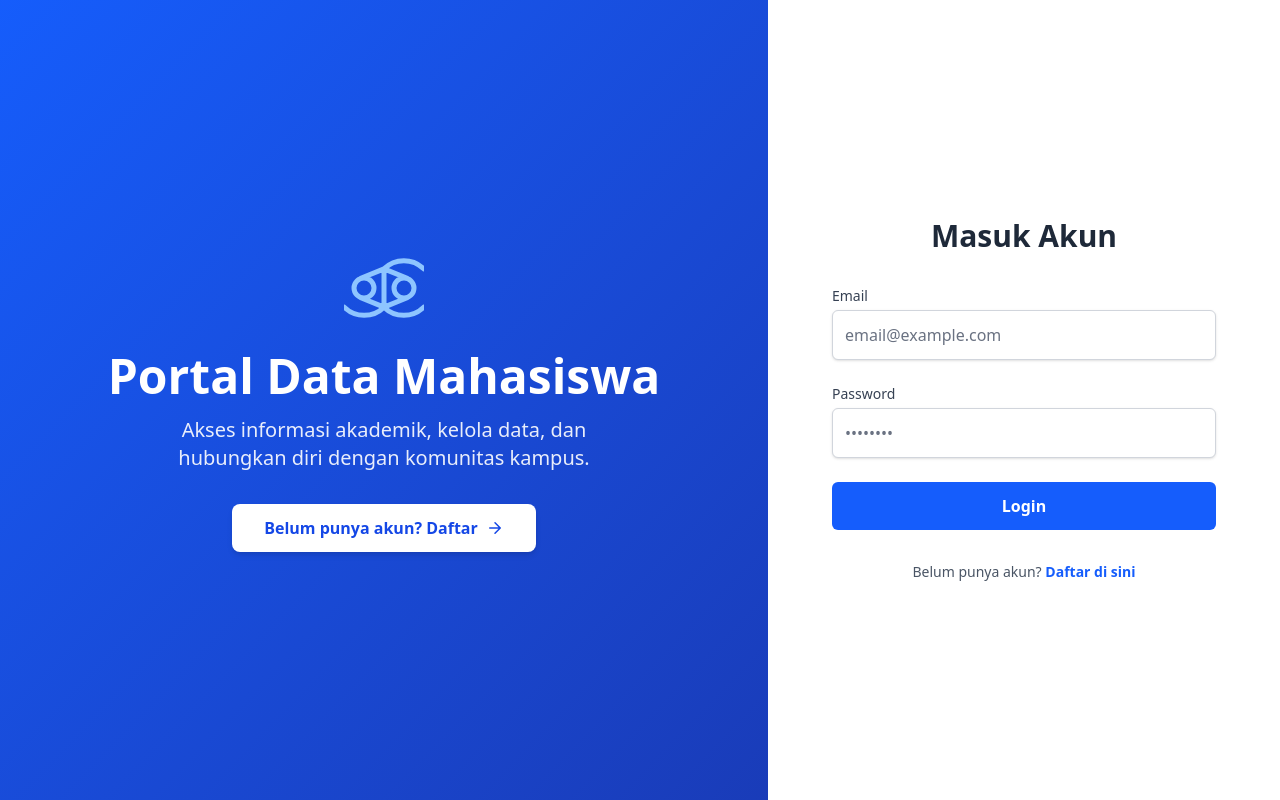
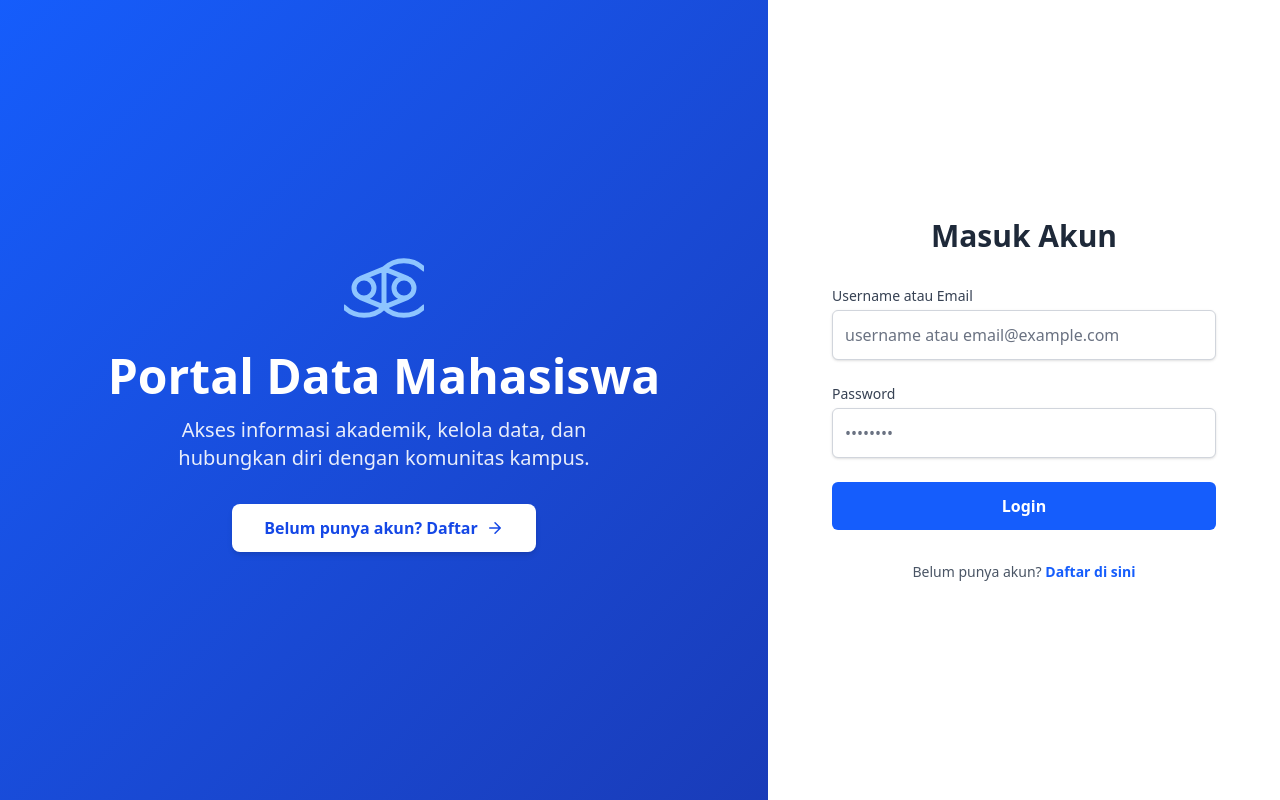
Before and after one commit to 2382034/Fe-Coba-Coba, a React (Vite) app: page /login in a window 1280 px wide. Built offline with nearby package versions, Linux system fonts and the light colour scheme.

Commit message:
Update Login.tsx

```diff
--- a/src/pages/Login.tsx
+++ b/src/pages/Login.tsx
@@ -1,3 +1,4 @@
+// src/pages/Login.tsx
 import { useForm } from "react-hook-form";
 import { Link, useNavigate } from "react-router-dom";
 import { useAuth } from "../utils/AuthProvider"; // Pastikan path ini benar
@@ -19,44 +20,38 @@ const Login = () => {
     formState: { errors }
   } = useForm<LoginInput>();
 
-  // Tipe User dari backend Anda (pastikan ini konsisten dengan AuthProvider)
-  interface UserFromBackend {
-    id: number;
-    username: string;
-    email: string;
-    role: 'admin' | 'user'; // Penting untuk memiliki role
-    // tambahkan properti lain jika ada
-  }
+  // DIHAPUS: Definisi interface lokal UserFromBackend dihapus untuk menghindari konflik tipe.
 
   const handleLogin = async (data: LoginInput) => {
     try {
-      const res = await axios.post<{ access_token: string; user: UserFromBackend }>(
-        "/api/auth/login", // Sesuaikan endpoint API Anda
+      // DIUBAH: Tipe 'user' diubah menjadi 'any' untuk menerima struktur apa pun dari backend
+      const res = await axios.post<{ accessToken: string; user: any }>(
+        "/auth/login",
         {
-          email: data.email, // atau username jika backend menggunakan username
+          username: data.email,
           password: data.password
         }
       );
 
-      if (res.data && res.data.access_token && res.data.user && res.data.user.role) {
-        // Panggil fungsi login dari AuthContext
-        login(res.data.access_token, res.data.user);
+      // Pengecekan runtime tetap ada untuk memastikan data valid
+      if (res.data && res.data.accessToken && res.data.user && res.data.user.role) {
+        // Baris ini sekarang seharusnya tidak error karena tipe user lebih fleksibel
+        login(res.data.accessToken, res.data.user);
         toast.success("Login berhasil!");
-        navigate("/"); // Arahkan ke Home atau dashboard setelah login
+        navigate("/");
       } else {
         console.error("Login response missing data or role:", res);
         toast.error("Data login tidak lengkap dari server.");
       }
     } catch (err: any) {
       console.error("Login error:", err);
-      const errorMessage = err.response?.data?.message || "Email atau password salah.";
+      const errorMessage = err.response?.data?.message || "Username atau password salah.";
       toast.error(errorMessage);
     }
   };
 
-  const { mutate, isPending } = useMutation({ // isPending untuk status loading
+  const { mutate, isPending } = useMutation({
     mutationFn: handleLogin,
-    // onError sudah ditangani di dalam handleLogin, tapi bisa juga di sini
   });
 
   const inputStyle = "w-full p-3 border rounded-md focus:outline-none focus:ring-2 shadow-sm";
@@ -67,7 +62,6 @@ const Login = () => {
     <div className="flex min-h-screen bg-gray-100">
       {/* Sisi Kiri - Informasi & Branding */}
       <div className="w-full md:w-1/2 lg:w-3/5 flex flex-col justify-center items-center p-8 md:p-16 bg-gradient-to-br from-blue-600 to-blue-800 text-white">
-        {/* Ganti dengan logo atau ikon yang relevan */}
         <svg xmlns="http://www.w3.org/2000/svg" className="h-20 w-20 mb-6 text-blue-300" fill="none" viewBox="0 0 24 24" stroke="currentColor" strokeWidth={1.5}>
           <path strokeLinecap="round" strokeLinejoin="round" d="M12 6.253v11.494m0 0a8.485 8.485 0 0011.921 0M12 17.747a8.485 8.485 0 01-11.921 0M12 6.253a8.485 8.485 0 0111.921 0M12 6.253L5.039 9.06M12 6.253L18.961 9.06M12 17.747L5.039 14.94M12 17.747L18.961 14.94M9 12a3 3 0 11-6 0 3 3 0 016 0zm12 0a3 3 0 11-6 0 3 3 0 016 0z" />
         </svg>
@@ -88,23 +82,21 @@ const Login = () => {
 
       {/* Sisi Kanan - Form Login */}
       <div className="w-full md:w-1/2 lg:w-2/5 bg-white flex items-center justify-center p-8 md:p-12">
-        <div className="w-full max-w-sm"> {/* Max-width diperkecil agar form lebih fokus */}
+        <div className="w-full max-w-sm">
           <h2 className="text-2xl md:text-3xl font-bold text-center text-gray-800 mb-8">Masuk Akun</h2>
-
           <form onSubmit={handleSubmit((data) => mutate(data))} className="space-y-6">
             <div>
-              <label className="block text-sm font-medium text-gray-700 mb-1">Email</label>
+              <label className="block text-sm font-medium text-gray-700 mb-1">Username atau Email</label>
               <input
-                type="email"
+                type="text" // Menggunakan text agar bisa untuk username atau email
                 className={`${inputStyle} ${errors.email ? errorBorderStyle : defaultBorderStyle}`}
-                {...register("email", { required: "Email wajib diisi" })}
-                placeholder="email@example.com"
+                {...register("email", { required: "Field ini wajib diisi" })} // Menggunakan 'email' sesuai LoginInput
+                placeholder="username atau email@example.com"
               />
               {errors.email && (
                 <p className="text-red-500 text-xs mt-1">{errors.email.message}</p>
               )}
             </div>
-
             <div>
               <label className="block text-sm font-medium text-gray-700 mb-1">Password</label>
               <input
@@ -117,7 +109,6 @@ const Login = () => {
                 <p className="text-red-500 text-xs mt-1">{errors.password.message}</p>
               )}
             </div>
-
             <button
               type="submit"
               className="w-full bg-blue-600 text-white py-3 rounded-md font-semibold hover:bg-blue-700 transition-colors disabled:opacity-70 disabled:cursor-not-allowed"
@@ -126,13 +117,9 @@ const Login = () => {
               {isPending ? "Memproses..." : "Login"}
             </button>
           </form>
-
           <p className="mt-8 text-center text-sm text-gray-600">
             Belum punya akun?{" "}
-            <Link
-              to="/register"
-              className="text-blue-600 font-semibold hover:underline"
-            >
+            <Link to="/register" className="text-blue-600 font-semibold hover:underline">
               Daftar di sini
             </Link>
           </p>
```
Lines whose indentation alone changed are shown as unchanged.
